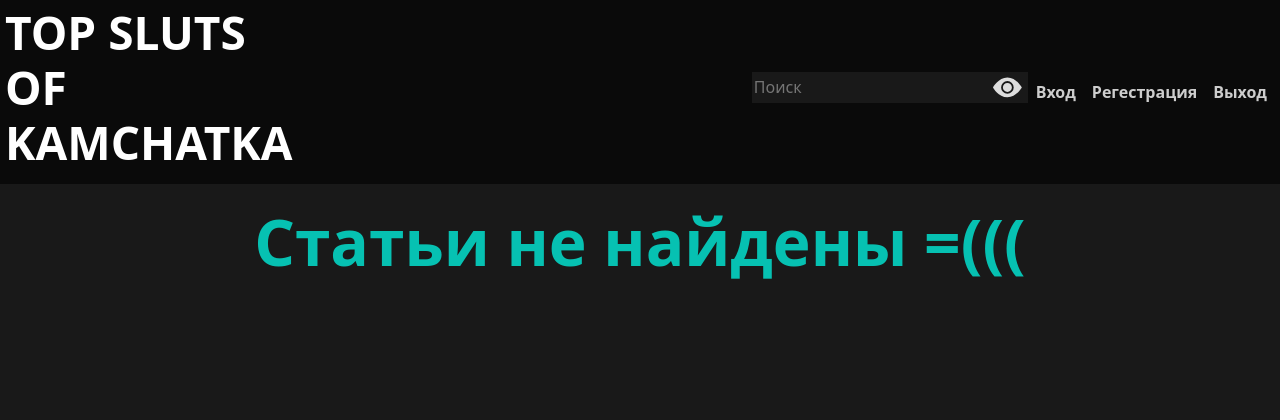
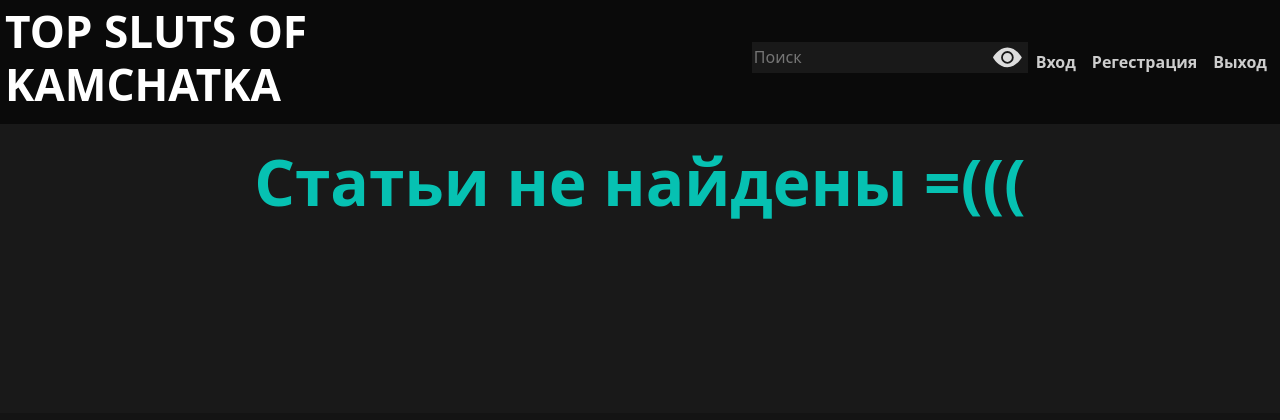
Before and after one commit to Y2Danil/tsoktest, a Django app: page / in a window 1280 px wide. Shown: the top 420 px of the page. Run offline with Django 3.2, Linux system fonts and the light colour scheme; data that the repository does not hold is empty; some libraries are stand-ins or nearby versions.

Commit message:
Лень что-то писать

```diff
--- a/Top/templates/Top/list.html
+++ b/Top/templates/Top/list.html
@@ -97,7 +97,7 @@
 
 <section class='row'>
     {% if Articles %} {% for Article in Articles %}
-    <article class="Article col-10 col-sm-11 col-md-11 col-lg-5 col-xl-3">
+    <article class="Article col-10 col-sm-11 col-md-11 col-lg-5 col-xl-5">
         <div clas='scale div_img pr-0 col-12'>
             <img src="{{ Article.image.url }}" class='article_img scale col-12'>
         </div>
--- a/Top/templates/base.html
+++ b/Top/templates/base.html
@@ -20,7 +20,8 @@
                 <nav class="navbar navbar-expand-lg header">
                     <h1 class='TSOK'>
                         <a href="{% url 'blog:index' %}">
-                            TOP SLUTS OF <div class='Kamch'>KAMCHATKA</div>
+                            <div>TOP SLUTS OF</div>
+                            <div class='Kamch'>KAMCHATKA</div>
                         </a>
                     </h1>
                     <button class="navbar-toggler" type="button" data-toggle="collapse" data-target="#navbar" aria-controls="navbarSupportedContent" aria-expanded="false" aria-label="Toggle navigation">
@@ -723,6 +724,10 @@
             text-decoration: none;
         }
 
+        a:hover {
+            text-decoration: none;
+        }
+
         .container-fluid {
             margin: 0;
             padding: 0;
@@ -738,7 +743,6 @@
             color: #fff;
             font-weight: 700;
             font-size: 1.15em;
-            max-width: 30%;
         }
 
         .poisck_input {
@@ -838,6 +842,10 @@
         }
 
         @media screen and (min-width: 992px) {
+            .TSOK {
+                font-size: 2.4em;
+                width: 440px;
+            }
             ul.navbar-nav {
                 text-align: right;
                 position: relative;
```
